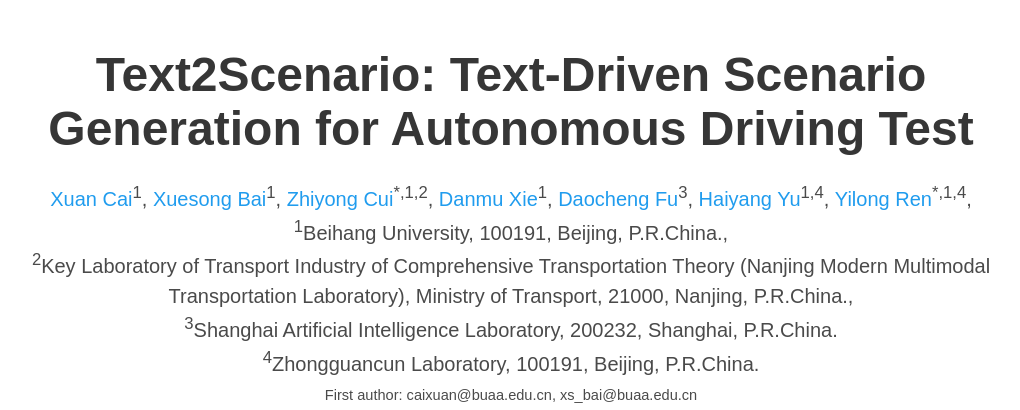
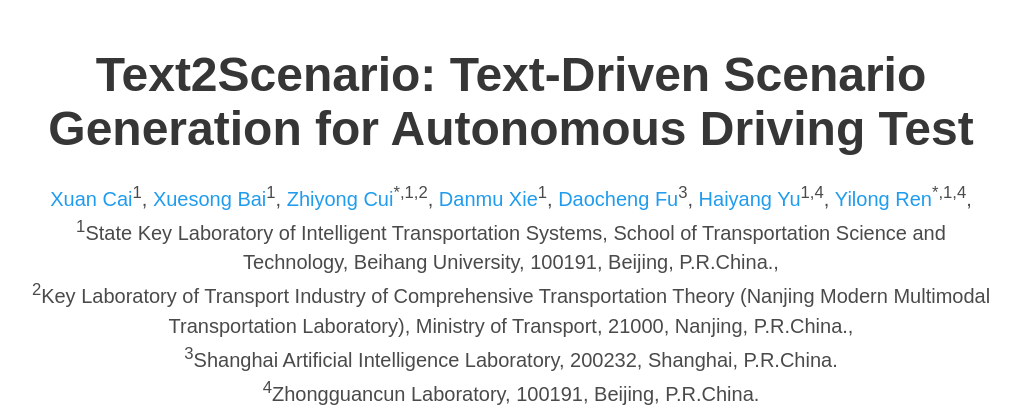
Before and after one commit to caixxuan/Text2Scenario.GitHub.io, a plain HTML site: page index.html in a window 1280 px wide. Shown: the top 410 px of the page, without its empty margins (129-1149 px from the left). Drawn offline with nearby package versions, Linux system fonts and the light colour scheme; some icons are missing; a web font is replaced by a local one.

Commit message:
Update index.html

```diff
--- a/index.html
+++ b/index.html
@@ -74,7 +74,8 @@
                   </div>
 
                   <div class="is-size-5 publication-authors">
-                    <span class="author-block"><sup>1</sup>Beihang University, 100191, Beijing, P.R.China.,</span>
+                    <span class="author-block"><sup>1</sup>State Key Laboratory of Intelligent Transportation Systems,
+                      School of Transportation Science and Technology, Beihang University, 100191, Beijing, P.R.China.,</span>
                      <span class="author-block"><sup>2</sup>Key Laboratory of Transport Industry of Comprehensive Transportation Theory
                        (Nanjing Modern Multimodal Transportation Laboratory), Ministry of Transport, 21000, Nanjing, P.R.China.,</span>
                     <span class="author-block"><sup>3</sup>Shanghai Artificial Intelligence Laboratory, 200232, Shanghai, P.R.China. </span>
```
